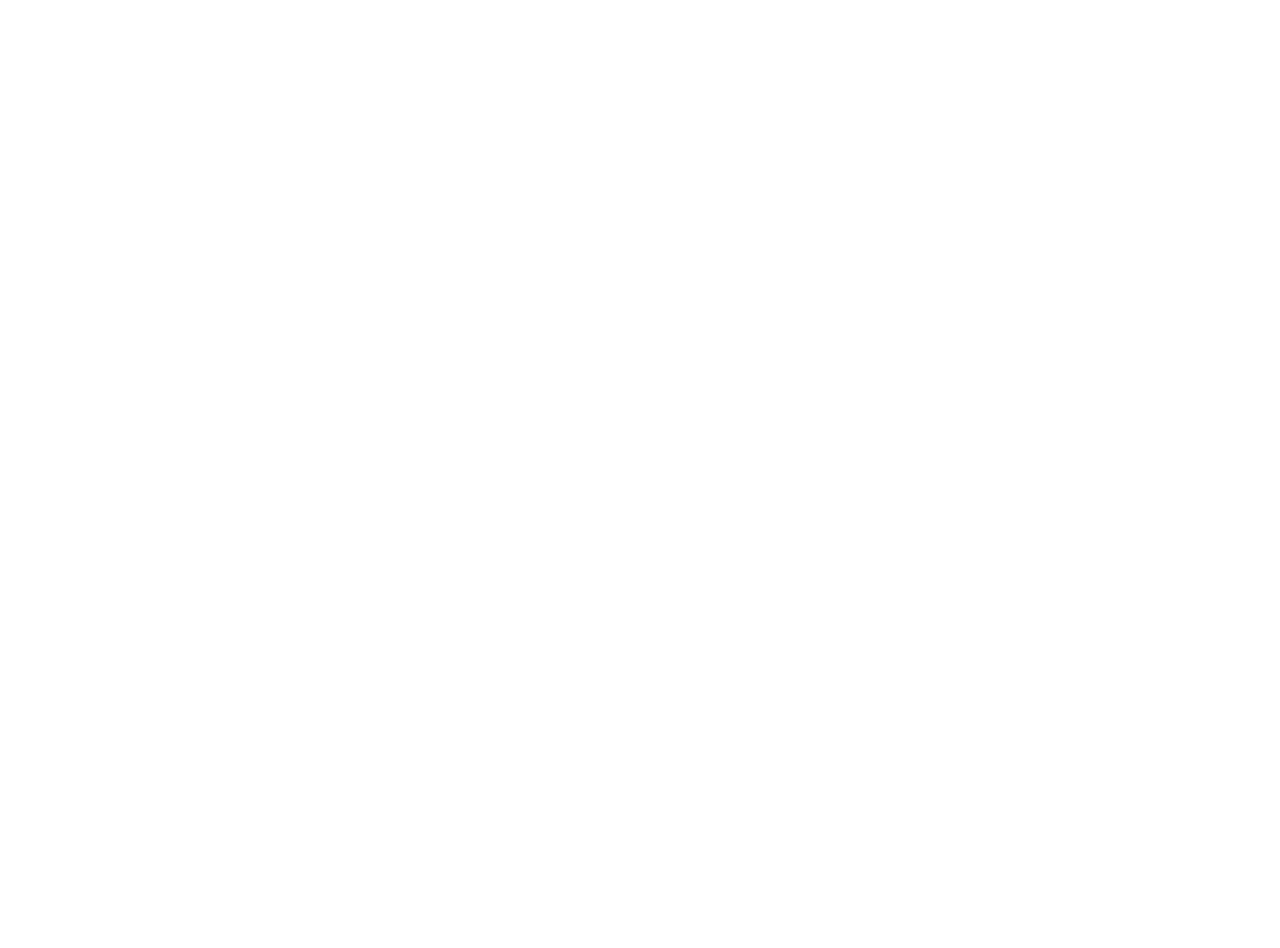
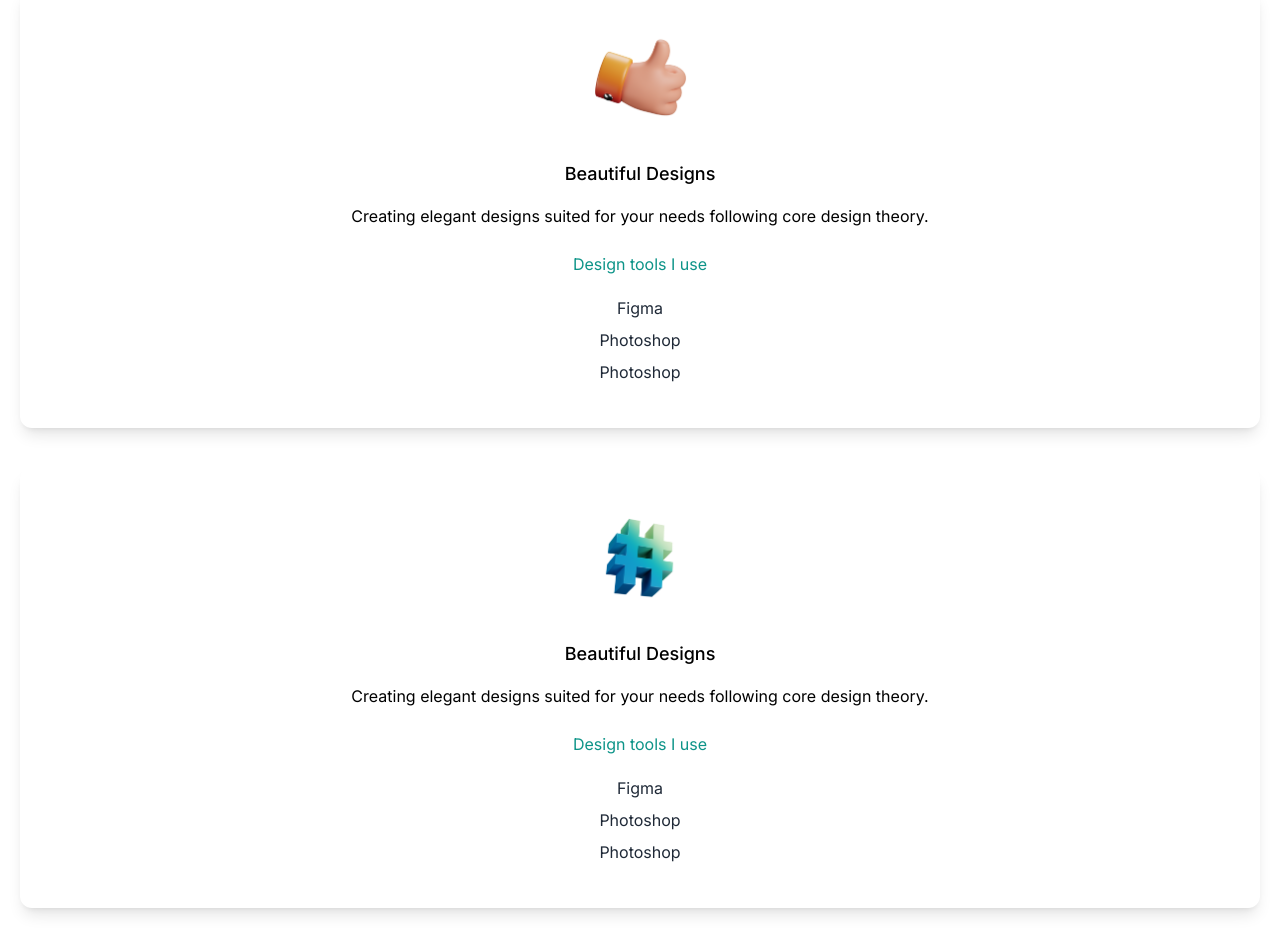
Before and after one commit to MarioGuTe/portafolio-next13, a Next.js app: page / in a window 1280 px wide. Shown: the part 1540-2488 px from the top of the page. Before the commit the page ends 1488 px from the top, so only its background shows below. Built offline with nearby package versions, Linux system fonts and the light colour scheme.

Commit message:
update cards

```diff
--- a/app/globals.css
+++ b/app/globals.css
@@ -2,18 +2,23 @@
 @tailwind components;
 @tailwind utilities;
 
-* {
+html,
+body {
   padding: 0;
   margin: 0;
+  font-family: -apple-system, BlinkMacSystemFont, Segoe UI, Roboto, Oxygen,
+    Ubuntu, Cantarell, Fira Sans, Droid Sans, Helvetica Neue, sans-serif;
+}
+
+a {
+  color: inherit;
+  text-decoration: none;
+}
+
+* {
   box-sizing: border-box;
 }
-
 @font-face {
   font-family: "burtons";
   src: url("../public/Burtons.otf");
 }
-
-html,
-body {
-  height: 100%;
-}
--- a/app/page.js
+++ b/app/page.js
@@ -66,8 +66,44 @@
           </p>
         </div>
         <div>
+          {/* card 1 */}
           <div className=" text-center shadow-lg p-10 rounded-xl my-10">
             <Image src={design} width={100} height={100} className=" mx-auto" />
+            <h3 className=" text-lg font-medium pt-8 pb-2">
+              Beautiful Designs
+            </h3>
+            <p className=" py-2">
+              Creating elegant designs suited for your needs following core
+              design theory.
+            </p>
+            <h4 className=" py-4 text-teal-600">Design tools I use</h4>
+            <p className=" text-gray-800 py-1">Figma</p>
+            <p className=" text-gray-800 py-1">Photoshop</p>
+            <p className=" text-gray-800 py-1">Photoshop</p>
+          </div>
+          {/* card 2 */}
+          <div className=" text-center shadow-lg p-10 rounded-xl my-10">
+            <Image
+              src={consulting}
+              width={100}
+              height={100}
+              className=" mx-auto"
+            />
+            <h3 className=" text-lg font-medium pt-8 pb-2">
+              Beautiful Designs
+            </h3>
+            <p className=" py-2">
+              Creating elegant designs suited for your needs following core
+              design theory.
+            </p>
+            <h4 className=" py-4 text-teal-600">Design tools I use</h4>
+            <p className=" text-gray-800 py-1">Figma</p>
+            <p className=" text-gray-800 py-1">Photoshop</p>
+            <p className=" text-gray-800 py-1">Photoshop</p>
+          </div>
+          {/* card 3 */}
+          <div className=" text-center shadow-lg p-10 rounded-xl my-10">
+            <Image src={code} width={100} height={100} className=" mx-auto" />
             <h3 className=" text-lg font-medium pt-8 pb-2">
               Beautiful Designs
             </h3>
```
